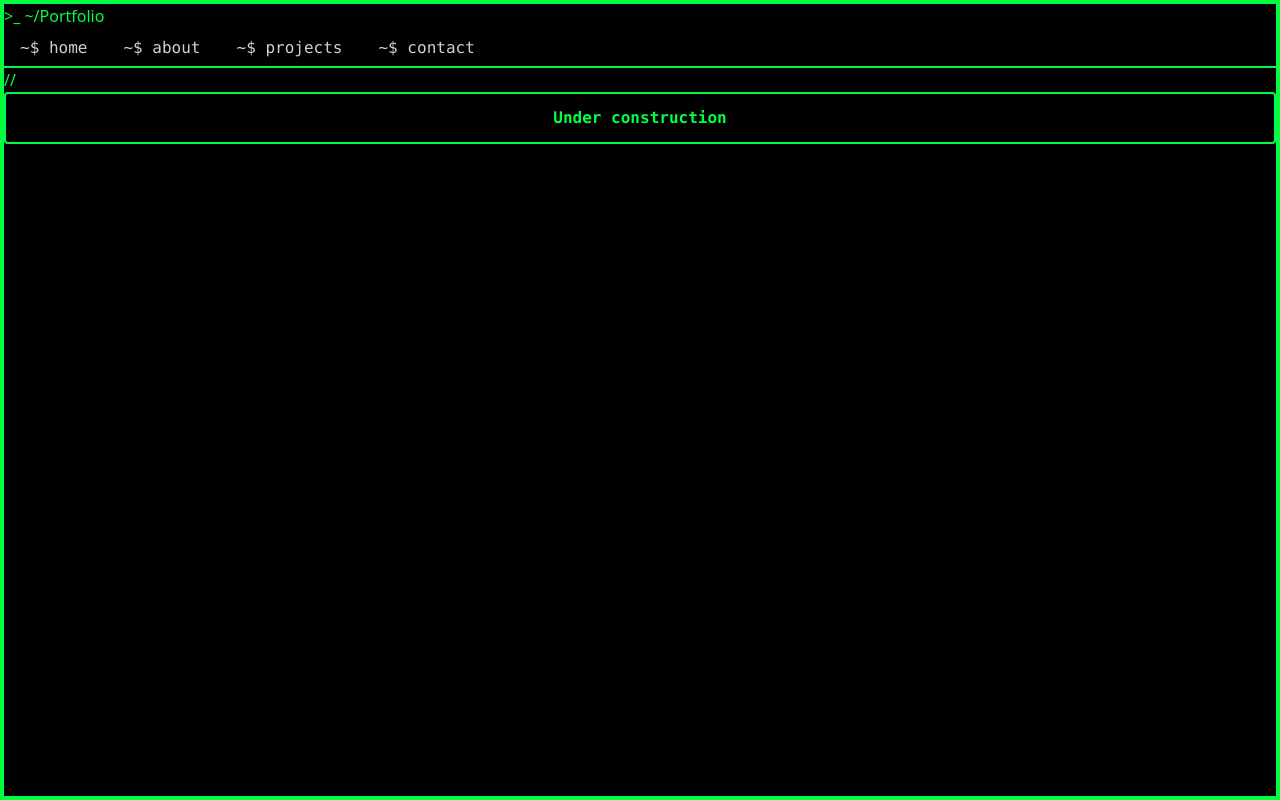
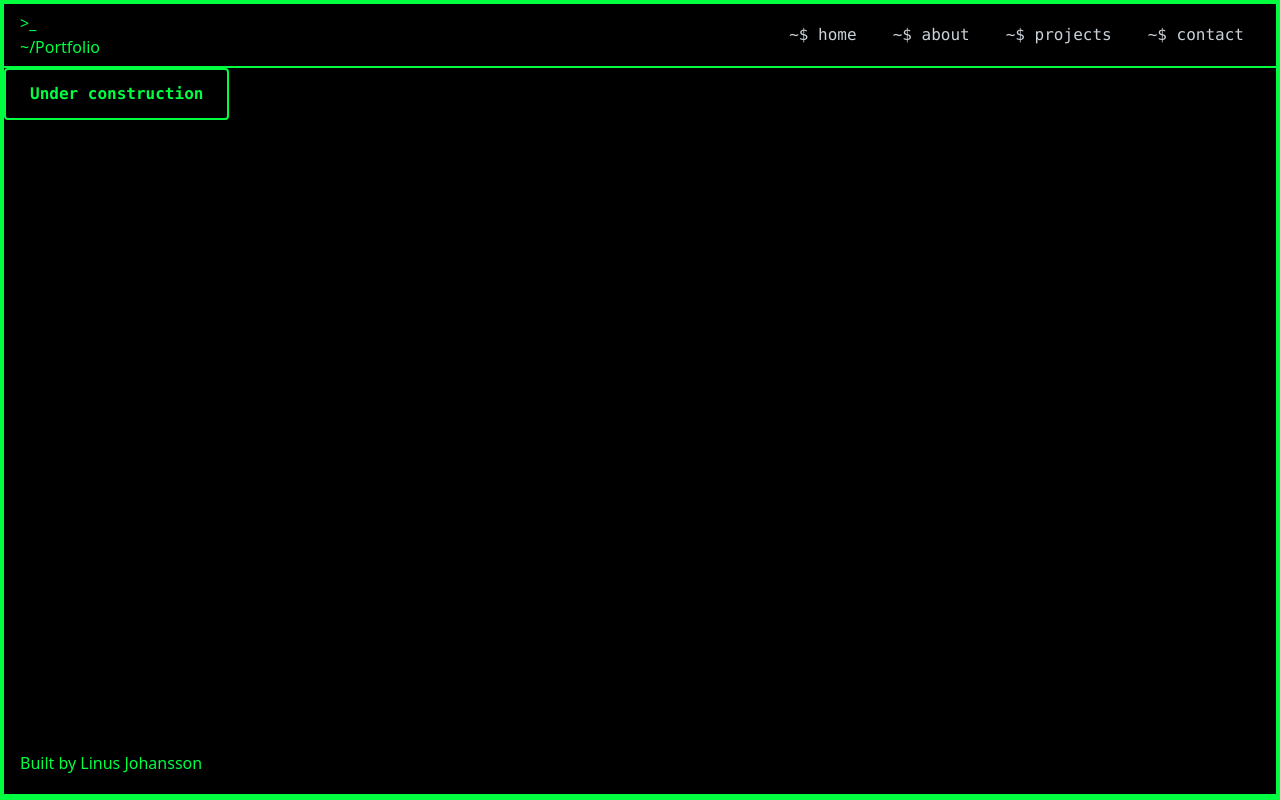
Before and after one commit to linusjohansson-se/Portfolio, a React (Vite) app: page / in a window 1280 px wide. Built offline with nearby package versions, Linux system fonts and the light colour scheme.

Commit message:
Restructures layout and adds basic components
Refactors the layout by introducing footer and card components.

Improves structure by extracting reusable components from templates and organisms to molecules.

Adds a footer to improve the user experience.

```diff
--- a/src/App.tsx
+++ b/src/App.tsx
@@ -1,10 +1,11 @@
 import Button from "./components/atoms/Button";
+import Card from "./components/molecules/Card";
 import MainLayout from "./components/templates/MainLayout";
 
 function App() {
   return (
     <MainLayout>
-      //<Button children={<h1>Under construction</h1>} />
+      <Button children={<h1>Under construction</h1>} />
     </MainLayout>
   )
 }
--- a/src/components/atoms/Button.tsx
+++ b/src/components/atoms/Button.tsx
@@ -9,7 +9,7 @@ function Button({ children, onClick }: Props) {
   return (
     <button
       onClick={onClick}
-      className="w-full flex items-center justify-center space-x-2 px-6 py-3 border-2 border-border text-text hover:bg-text hover:text-bg transition-colors rounded font-mono font-bold"
+      className="w-fit flex items-center justify-center space-x-2 px-6 py-3 border-2 border-border text-text hover:bg-text hover:text-bg transition-colors rounded font-mono font-bold"
     >
       {children}
     </button>
--- /dev/null
+++ b/src/components/molecules/Card.tsx
@@ -0,0 +1,13 @@
+import type React from "react";
+
+interface Props {
+  children: React.ReactNode;
+}
+
+export default function Card({ children }: Props) {
+  return (
+    <div className="p-6 rounded-lg border-card-border bg-card-bg">
+      {children}
+    </div>
+  );
+}
--- /dev/null
+++ b/src/components/molecules/Navbar.tsx
@@ -0,0 +1,36 @@
+import HeaderButton from "../atoms/HeaderButton";
+
+export default function Navbar() {
+  return (
+    <div className="flex justify-end space-x-1 w-full">
+      <HeaderButton
+        children={
+          <>
+            <h1>~$ home</h1>
+          </>
+        }
+      />
+      <HeaderButton
+        children={
+          <>
+            <h1>~$ about</h1>
+          </>
+        }
+      />
+      <HeaderButton
+        children={
+          <>
+            <h1>~$ projects</h1>
+          </>
+        }
+      />
+      <HeaderButton
+        children={
+          <>
+            <h1>~$ contact</h1>
+          </>
+        }
+      />
+    </div>
+  );
+}
--- /dev/null
+++ b/src/components/organisms/Footer.tsx
@@ -0,0 +1,9 @@
+export default function Footer() {
+  return (
+    <div className="flex mt-auto items-center sticky bottom-0 w-full bg-opacity-50 backdrop-blur-sm border-b border-b-2 h-16 px-4">
+      <div>
+        <h1>Built by Linus Johansson</h1>
+      </div>
+    </div>
+  );
+}
--- a/src/components/organisms/Header.tsx
+++ b/src/components/organisms/Header.tsx
@@ -1,42 +1,14 @@
 import HeaderButton from "../atoms/HeaderButton";
 import { ArrowRightIcon, CommandLineIcon } from "@heroicons/react/24/outline";
+import Navbar from "../molecules/Navbar";
 
 export default function Header() {
   return (
-    <header className="sticky top-0 z-50 bg-opacity-50 backdrop-blur-sm border-b border-b-2 h-16">
+    <header className="flex items-center sticky top-0 w-full bg-opacity-50 backdrop-blur-sm border-b border-b-2 h-16 px-4">
       <div>
         <h1>{">"}_ ~/Portfolio</h1>
       </div>
-      <div className="flex items-center space-x-1">
-        <HeaderButton
-          children={
-            <>
-              <h1>~$ home</h1>
-            </>
-          }
-        />
-        <HeaderButton
-          children={
-            <>
-              <h1>~$ about</h1>
-            </>
-          }
-        />
-        <HeaderButton
-          children={
-            <>
-              <h1>~$ projects</h1>
-            </>
-          }
-        />
-        <HeaderButton
-          children={
-            <>
-              <h1>~$ contact</h1>
-            </>
-          }
-        />
-      </div>
+      <Navbar />
     </header>
   );
 }
--- /dev/null
+++ b/src/components/organisms/ProfileCard.tsx
@@ -0,0 +1,7 @@
+import Card from "../molecules/Card";
+
+export default function ProfileCard() {
+    return(
+        <Card children={<h1></h1>} />
+    )
+}
--- a/src/components/templates/MainLayout.tsx
+++ b/src/components/templates/MainLayout.tsx
@@ -1,5 +1,6 @@
 import type React from "react";
 import Header from "../organisms/Header";
+import Footer from "../organisms/Footer";
 
 interface Props {
   children: React.ReactNode;
@@ -8,9 +9,10 @@ interface Props {
 export default function MainLayout({ children }: Props) {
   return (
     <>
-      <div className="min-w-screen min-h-screen bg-bg border-border border-4">
+      <div className="min-w-screen min-h-screen flex flex-col bg-bg border-border border-4">
         <Header />
         {children}
+        <Footer />
       </div>
     </>
   );
--- a/src/index.css
+++ b/src/index.css
@@ -6,6 +6,8 @@
   --color-border: #00ff41;
   --color-text-second: #c9d1d9;
   --color-bg-second: #161b22;
+  --color-card-border: #30363d;
+  --color-card-bg: #161b22;
 }
 
 body {
```
